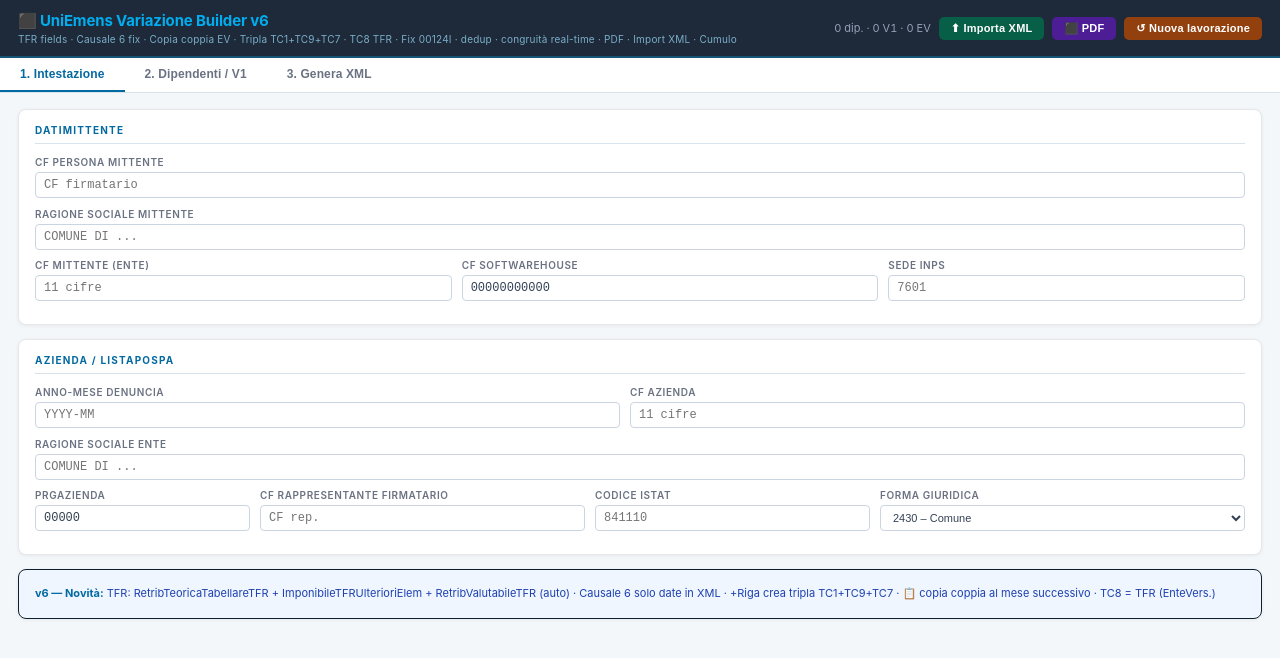
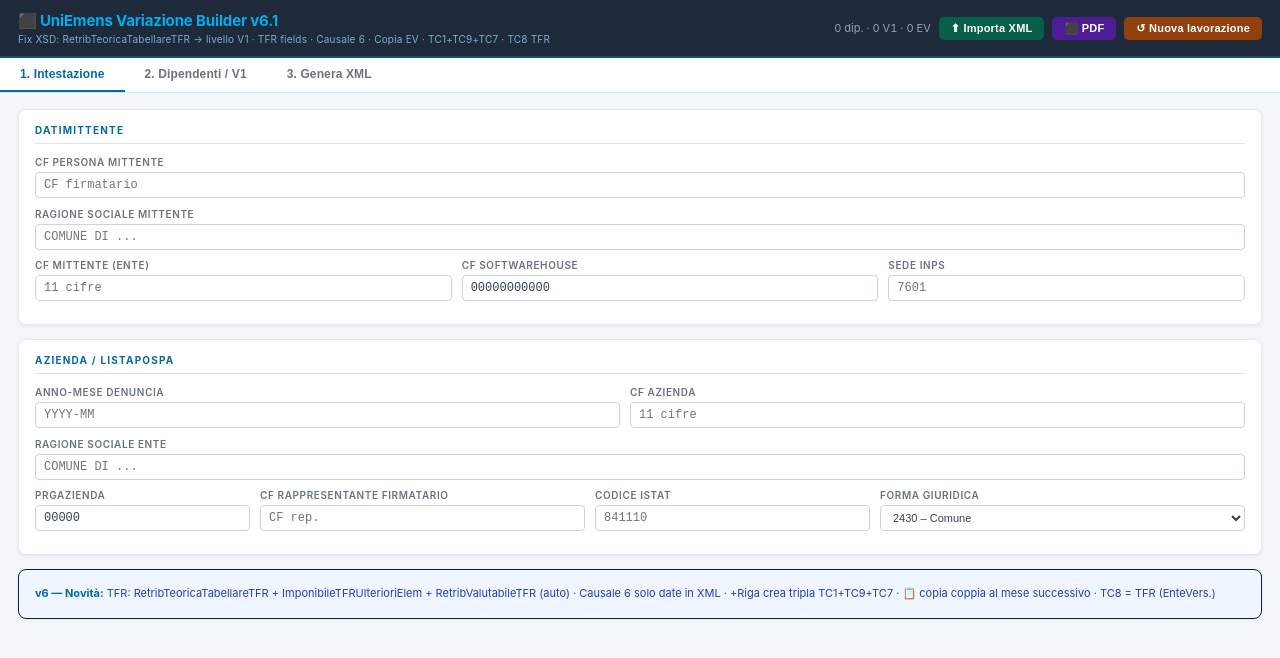
Before and after one commit to Annaluca17/uniemens-builder, a React (Vite) app: page / in a window 1280 px wide. Shown: the top 658 px of the page. Built offline with nearby package versions, Linux system fonts and the light colour scheme.

Commit message:
Add files via upload

```diff
--- a/src/UniEmensBuilder.jsx
+++ b/src/UniEmensBuilder.jsx
@@ -175,6 +175,8 @@ function parsePeriodEl(el, tag, cfAz, prg) {
   const inq = parseInquadramento(el);
   const gest = parseGestioni(el);
   const causale = tag === "V1_PeriodoPrecedente" ? (el.getAttribute("CausaleVariazione") || "5") : "5";
+  /* RetribTeoricaTabellareTFR è figlio diretto di V1/E0 (non di GestPrevidenziale) */
+  const rttTFR = getTxt(el,"RetribTeoricaTabellareTFR") || gest.RetribTeoricaTabellareTFR || "0,00";
   const evEls = el.querySelectorAll("EnteVersante");
   const evList = evEls.length > 0
     ? pairEVRows(Array.from(evEls).map(ev => parseEVEl(ev, cfAz, prg)))
@@ -184,6 +186,7 @@ function parsePeriodEl(el, tag, cfAz, prg) {
     GiornoInizio: getTxt(el,"GiornoInizio"), GiornoFine: getTxt(el,"GiornoFine"),
     CodiceCessazione: getTxt(el,"CodiceCessazione"),
     ...inq, ...gest,
+    RetribTeoricaTabellareTFR: rttTFR,
     enteVersante: evList,
   };
 }
@@ -273,7 +276,9 @@ function buildXML(m, a, dips) {
           const T = p.regimeTFS === "TFR" ? "TFR" : "TFS";
           x += `                          <GestPrevidenziale>\n                              <CodGestione>6</CodGestione>\n                              <Imponibile${T}>${toIt(p.ImpTFS)}</Imponibile${T}>\n                              <Contributo${T}>${toIt(p.ContribTFS)}</Contributo${T}>\n`;
           if (p.regimeTFS === "TFR") {
-            x += `                              <RetribTeoricaTabellareTFR>${toIt(p.RetribTeoricaTabellareTFR)}</RetribTeoricaTabellareTFR>\n`;
+            /* Sequenza XSD DMA2 GestPrevidenziale TFR:
+               ImponibileTFR → ContributoTFR → [ImponibileTFRUlterioriElem] → [RetribValutabileTFR]
+               RetribTeoricaTabellareTFR è figlio di V1_PeriodoPrecedente, NON di GestPrevidenziale */
             x += `                              <ImponibileTFRUlterioriElem>${toIt(p.ImponibileTFRUlterioriElem||"0,00")}</ImponibileTFRUlterioriElem>\n`;
             x += `                              <RetribValutabileTFR>${toIt(p.RetribValutabileTFR)}</RetribValutabileTFR>\n`;
           }
@@ -283,6 +288,11 @@ function buildXML(m, a, dips) {
           x += `                          <GestCredito>\n                              <CodGestione>9</CodGestione>\n                              <Imponibile>${toIt(p.ImpCredito)}</Imponibile>\n                              <Contributo>${toIt(p.ContribCredito)}</Contributo>\n                          </GestCredito>\n`;
         }
         x += `                      </Gestioni>\n`;
+        /* RetribTeoricaTabellareTFR: figlio diretto di V1_PeriodoPrecedente (contesto errori 00116I/00383I)
+           Posizione schema: dopo </Gestioni>, prima di CodiceCessazione e EnteVersante */
+        if (p.regimeTFS === "TFR" && p.ImpTFS) {
+          x += `                      <RetribTeoricaTabellareTFR>${toIt(p.RetribTeoricaTabellareTFR)}</RetribTeoricaTabellareTFR>\n`;
+        }
         if (p.CodiceCessazione) x += `                      <CodiceCessazione>${esc(p.CodiceCessazione)}</CodiceCessazione>\n`;
         for (const ev of p.enteVersante) {
           if (!ev.AnnoMeseErogazione) continue;
@@ -1402,8 +1412,8 @@ export default function UniEmensBuilder() {
 
       <div style={C.hdr}>
         <div>
-          <div style={C.hdrT}>⬛ UniEmens Variazione Builder v6</div>
-          <div style={C.hdrS}>TFR fields · Causale 6 fix · Copia coppia EV · Tripla TC1+TC9+TC7 · TC8 TFR · Fix 00124I · dedup · congruità real-time · PDF · Import XML · Cumulo</div>
+          <div style={C.hdrT}>⬛ UniEmens Variazione Builder v6.1</div>
+          <div style={C.hdrS}>Fix XSD: RetribTeoricaTabellareTFR → livello V1 · TFR fields · Causale 6 · Copia EV · TC1+TC9+TC7 · TC8 TFR</div>
         </div>
         <div style={{marginLeft:"auto",display:"flex",gap:"8px",alignItems:"center"}}>
           <span style={{fontSize:"11px",color:"#94A3B8",fontVariantNumeric:"tabular-nums"}}>{dips.length} dip. · {totPer} V1 · {totEV} EV</span>
```
